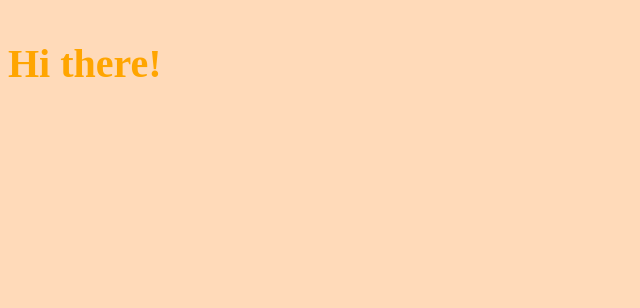
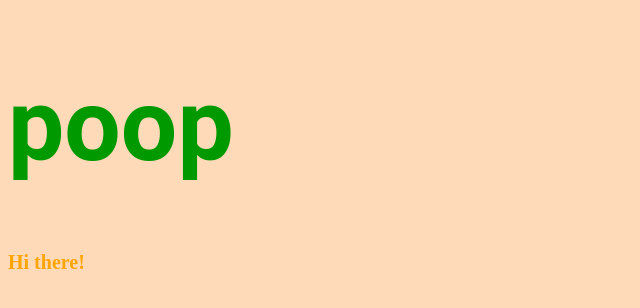
Before and after one commit to HJEC/rialtodesign, a website: page index.html in a window 1280 px wide. Shown: the whole page, without its empty margins (0-640 px from the left). Drawn offline with Linux system fonts and the light colour scheme.

Commit message:
Something

```diff
--- a/index.html
+++ b/index.html
@@ -16,6 +16,7 @@
     />
   </head>
   <body>
+    <h1>poop</h1>
     <p>Hi there!</p>
   </body>
 </html>
--- a/sass/styles.scss
+++ b/sass/styles.scss
@@ -1,5 +1,6 @@
-$base-font-size: 16px;
+$base-font-size: 20px;
 $primary-color: #ffdab9;
+$font-family: "Roboto";
 
 body {
   font-size: $base-font-size;
@@ -9,5 +10,10 @@ body {
 p {
   color: orange;
   font-weight: bold;
-  font-size: 40px;
+  font-size: $base-font-size;
 }
+h1 {
+  font-size: 100px;
+  color: rgb(0, 154, 0);
+  font-family: $font-family;
+}
```
Also changed, not shown: css/styles.css, dist/styles.css.
